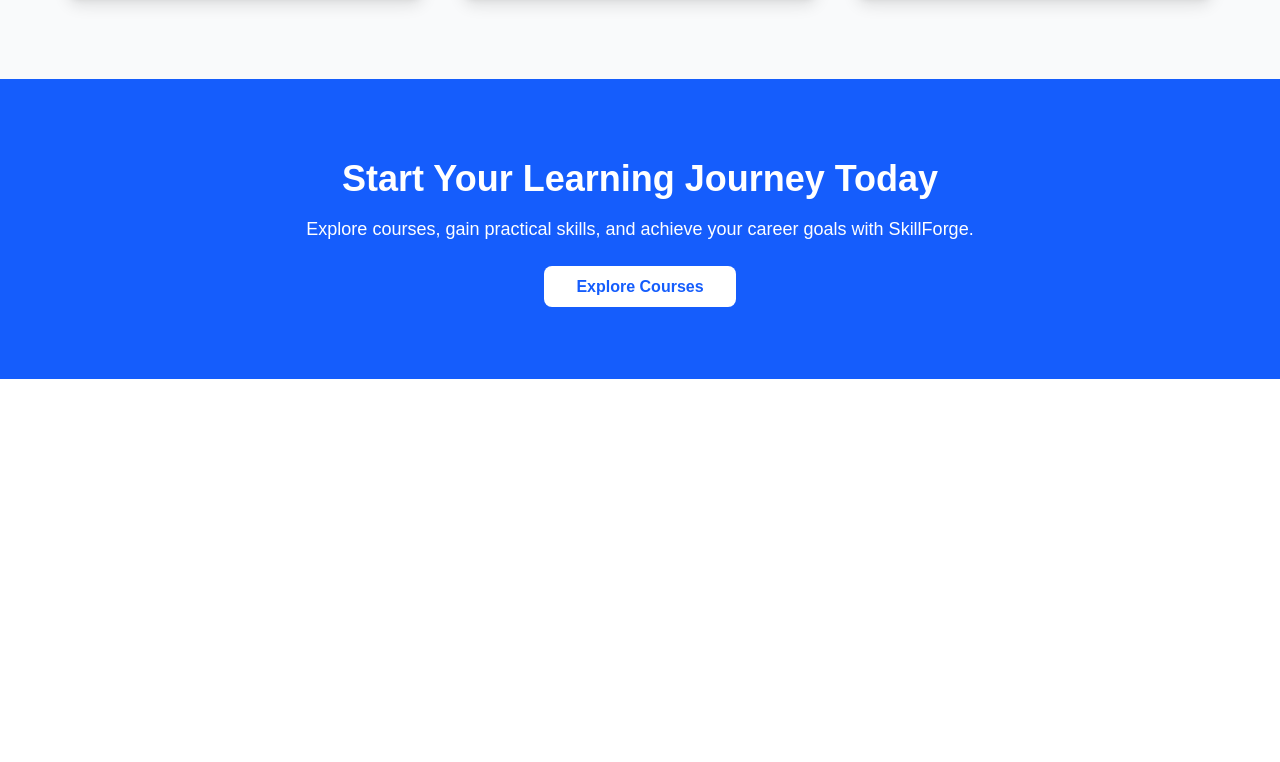
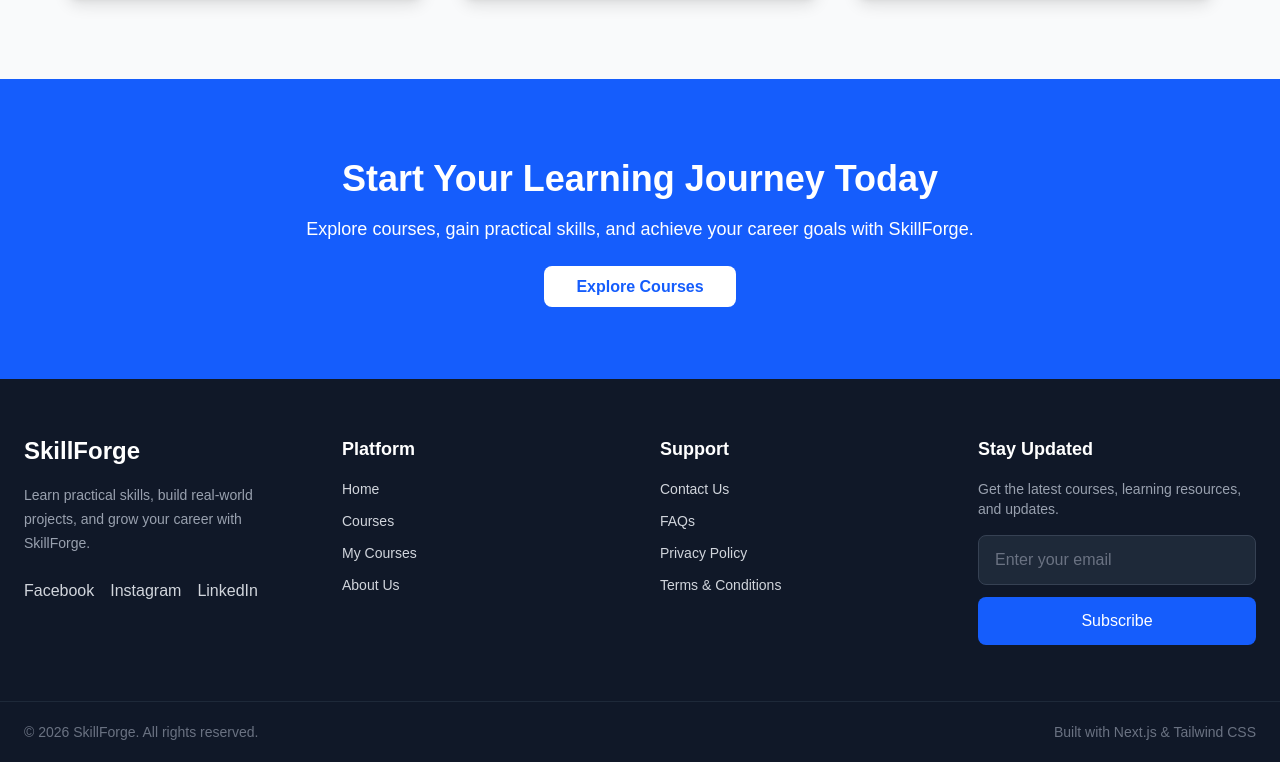
Before and after one commit to gauravkumar2005/SkillForge, a Next.js app: page /About in a window 1280 px wide. Shown: the part 1437-2199 px from the top of the page. Before the commit the page ends 1816 px from the top, so only its background shows below. Built offline with nearby package versions, Linux system fonts and the light colour scheme.

Commit message:
add footer page in skillforge

```diff
--- a/src/app/layout.js
+++ b/src/app/layout.js
@@ -1,5 +1,6 @@
 import "./globals.css";
 import Navbar from "../app/navbar/page";
+import Footer from "../components/footer/Footer";
 
 export default function RootLayout({ children }) {
   return (
@@ -9,6 +10,7 @@
       <body className="min-h-full flex flex-col">
         <Navbar />
         {children}
+        <Footer />
       </body>
     </html>
   );
--- a/src/components/footer/Footer.jsx
+++ b/src/components/footer/Footer.jsx
@@ -0,0 +1,168 @@
+import Link from "next/link";
+
+export default function Footer() {
+  return (
+    <footer className="bg-gray-900 text-gray-300">
+      {/* Main Footer */}
+      <div className="max-w-7xl mx-auto px-6 py-14">
+        <div className="grid grid-cols-1 sm:grid-cols-2 lg:grid-cols-4 gap-10">
+
+          {/* Brand */}
+          <div>
+            <h2 className="text-2xl font-bold text-white">
+              SkillForge
+            </h2>
+
+            <p className="mt-4 text-sm leading-6 text-gray-400 max-w-sm">
+              Learn practical skills, build real-world projects, and grow
+              your career with SkillForge.
+            </p>
+
+            <div className="flex gap-4 mt-6">
+              <a
+                href="#"
+                className="hover:text-white transition"
+              >
+                Facebook
+              </a>
+
+              <a
+                href="#"
+                className="hover:text-white transition"
+              >
+                Instagram
+              </a>
+
+              <a
+                href="#"
+                className="hover:text-white transition"
+              >
+                LinkedIn
+              </a>
+            </div>
+          </div>
+
+          {/* Platform */}
+          <div>
+            <h3 className="text-white font-semibold text-lg mb-4">
+              Platform
+            </h3>
+
+            <ul className="space-y-3 text-sm">
+              <li>
+                <Link href="/" className="hover:text-white transition">
+                  Home
+                </Link>
+              </li>
+
+              <li>
+                <Link
+                  href="/courses"
+                  className="hover:text-white transition"
+                >
+                  Courses
+                </Link>
+              </li>
+
+              <li>
+                <Link
+                  href="/my-courses"
+                  className="hover:text-white transition"
+                >
+                  My Courses
+                </Link>
+              </li>
+
+              <li>
+                <Link
+                  href="/about"
+                  className="hover:text-white transition"
+                >
+                  About Us
+                </Link>
+              </li>
+            </ul>
+          </div>
+
+          {/* Support */}
+          <div>
+            <h3 className="text-white font-semibold text-lg mb-4">
+              Support
+            </h3>
+
+            <ul className="space-y-3 text-sm">
+              <li>
+                <Link
+                  href="/contact"
+                  className="hover:text-white transition"
+                >
+                  Contact Us
+                </Link>
+              </li>
+
+              <li>
+                <Link
+                  href="/faq"
+                  className="hover:text-white transition"
+                >
+                  FAQs
+                </Link>
+              </li>
+
+              <li>
+                <a href="#" className="hover:text-white transition">
+                  Privacy Policy
+                </a>
+              </li>
+
+              <li>
+                <a href="#" className="hover:text-white transition">
+                  Terms & Conditions
+                </a>
+              </li>
+            </ul>
+          </div>
+
+          {/* Newsletter */}
+          <div>
+            <h3 className="text-white font-semibold text-lg mb-4">
+              Stay Updated
+            </h3>
+
+            <p className="text-sm text-gray-400 mb-4">
+              Get the latest courses, learning resources, and updates.
+            </p>
+
+            <div className="flex flex-col gap-3">
+              <input
+                type="email"
+                placeholder="Enter your email"
+                className="w-full px-4 py-3 rounded-lg bg-gray-800 border border-gray-700 text-white placeholder-gray-500 outline-none focus:border-blue-500"
+              />
+
+              <button
+                type="button"
+                className="bg-blue-600 hover:bg-blue-700 text-white font-medium py-3 rounded-lg transition"
+              >
+                Subscribe
+              </button>
+            </div>
+          </div>
+        </div>
+      </div>
+
+      {/* Bottom Footer */}
+      <div className="border-t border-gray-800">
+        <div className="max-w-7xl mx-auto px-6 py-5 flex flex-col md:flex-row justify-between items-center gap-3 text-sm text-gray-500">
+          <p>
+            © 2026 SkillForge. All rights reserved.
+          </p>
+
+          <p>
+            Built with Next.js & Tailwind CSS
+          </p>
+        </div>
+      </div>
+    </footer>
+  );
+}
```
